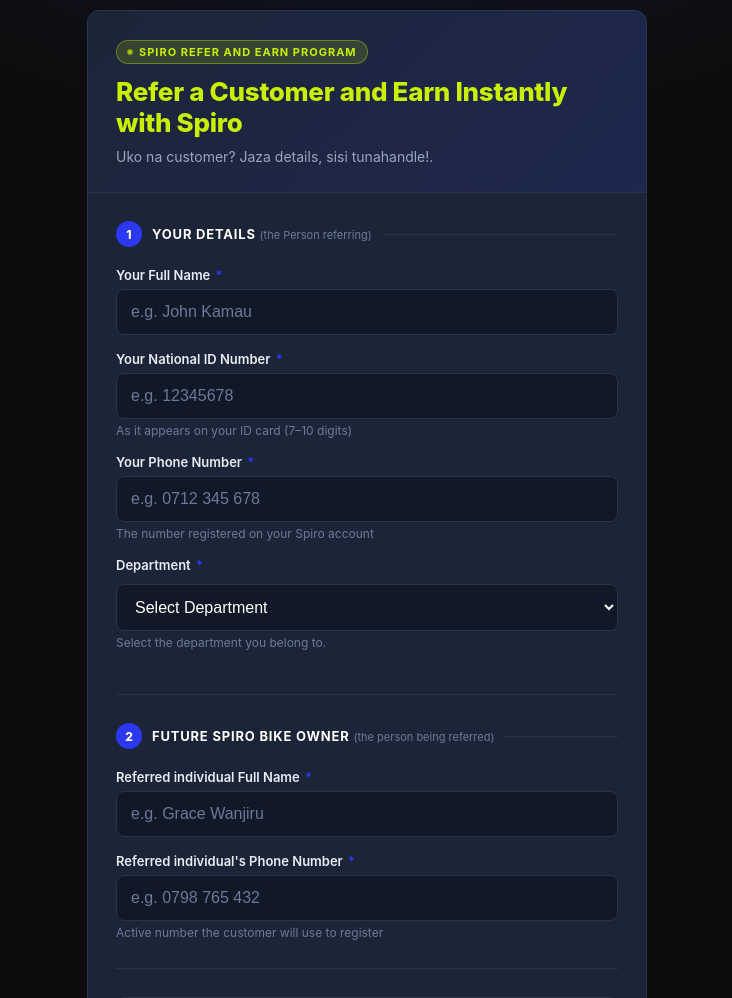
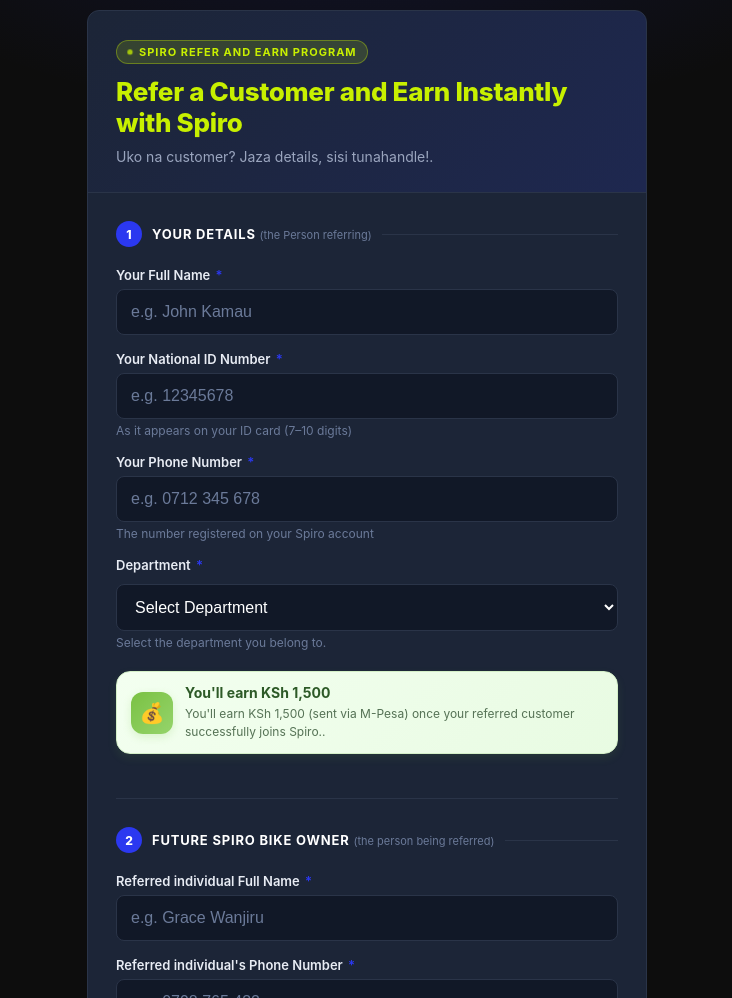
Before and after one commit to spiro-cynthia-situma/employee-referral, a website: page index.html in a window 1280 px wide. Shown: the part 102-1100 px from the top of the page, without its empty margins (273-1005 px from the left). Drawn offline with Linux system fonts and the light colour scheme.

Commit message:
addition of cash reward banner

```diff
--- a/index.html
+++ b/index.html
@@ -493,6 +493,63 @@
         display: flex;
       }
 
+.reward-card {
+  display: flex;
+  align-items: center;
+  gap: 12px;
+  width: 100%;
+  margin-top: 5px;
+  padding: 12px 14px;
+
+  background: linear-gradient(135deg, #f3fff0, #e8fbe2);
+  border-radius: 14px;
+  border: 1px solid #d4efc7;
+
+  box-shadow: 0 4px 10px rgba(122, 193, 67, 0.1);
+
+  font-family: "Inter", "Segoe UI", sans-serif;
+}
+
+.reward-icon {
+  width: 42px;
+  height: 42px;
+  min-width: 42px;
+
+  border-radius: 12px;
+  background: linear-gradient(135deg, #7AC143, #95d46b);
+
+  display: flex;
+  align-items: center;
+  justify-content: center;
+
+  color: white;
+  font-size: 20px;
+
+  box-shadow: 0 3px 8px rgba(122,193,67,0.2);
+}
+
+.reward-content {
+  flex: 1;
+}
+
+.reward-content h3 {
+  margin: 0 0 4px;
+
+  font-size: 14px;
+  font-weight: 700;
+
+  color: #2d5a27;
+}
+
+.reward-content p {
+  margin: 0;
+
+  font-size: 12px;
+  line-height: 1.5;
+
+  color: #557255;
+}
+
       .success-icon {
         width: 72px;
         height: 72px;
@@ -687,6 +744,10 @@
                 >
               </div>
 
+
+               <!-- Reward Card -->
+
+
 <div class="field">
   <label for="department">
     Department <span class="required-star">*</span>
@@ -718,6 +779,8 @@
   </span>
 </div>
 
+
+
 <div class="field" id="referralField" style="display:none;">
   <label for="referralCode">
     Referral Code <span class="required-star">*</span>
@@ -734,6 +797,21 @@
   <span class="field-error" id="referralCodeErr">
     Referral code is required for Customer Service.
   </span>
+</div>
+
+<div id="rewardContainer" >
+
+  <div id="rewardCard" class="reward-card">
+    <div class="reward-icon" id="rewardIcon">💰</div>
+
+    <div class="reward-content">
+      <h3 id="rewardTitle">You'll earn KSh 1,500</h3>
+      <p id="rewardText">
+        You'll earn KSh 1,500 (sent via M-Pesa) once your referred customer successfully joins Spiro..
+      </p>
+    </div>
+  </div>
+
 </div>
 
    <div class="input-box" id="inputBox"></div>
```
